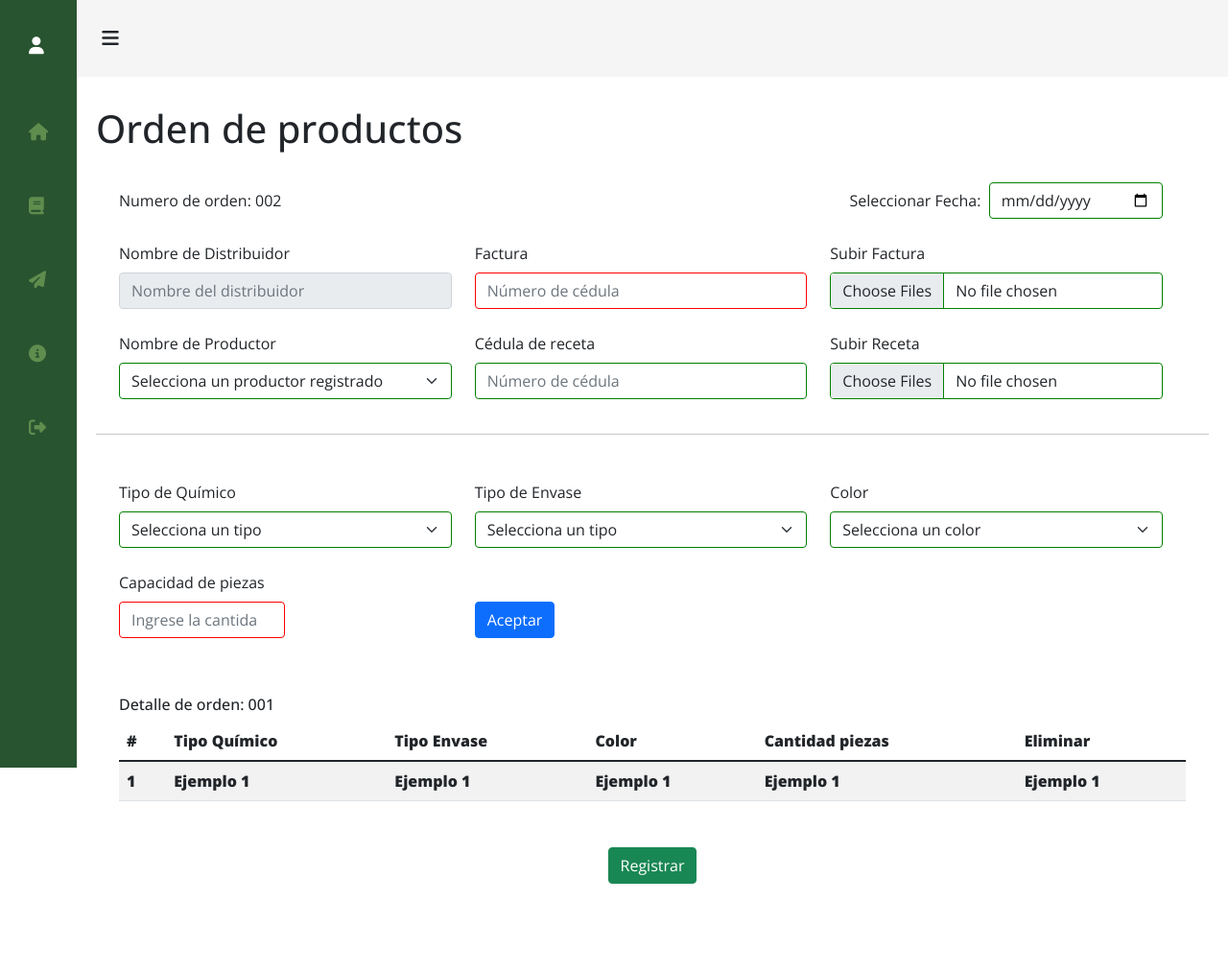
After one commit to Proyecto-Plataforma-de-Trazabilidad/SistemaWeb-Trazabilidad, a PHP site: page /Ordenes.php in a window 1280 px wide. The commit adds this page. Shown: the whole page at 96% size. Run offline with PHP 8.4, Linux system fonts and the light colour scheme; the visitor is signed in with stand-in values (Sample User, id 1); lists and menus that the app fills with data are empty; some libraries are stand-ins or nearby versions.

Commit message:
Movimiento Ordenes
Realice el diseño de movimiento de ordenes, acomode los links de estilo de los indices (menus)

```diff
--- a/Catalogos.php
+++ b/Catalogos.php
@@ -9,7 +9,7 @@ include('navMenu.php')
     <meta charset="UTF-8">
     <meta http-equiv="X-UA-Compatible" content="IE=edge">
     <meta name="viewport" content="width=device-width, initial-scale=1.0">
-    <link rel="stylesheet" href="css/menu-movimientos/menu-movimientos.css">
+    <link rel="stylesheet" href="css/menu-MovCat/menu-MovCat.css">
     <title>APEJAL-Movimientos</title>
 </head>
 
--- a/Menu-Movimientos.php
+++ b/Menu-Movimientos.php
@@ -9,7 +9,7 @@ include('navMenu.php');
     <meta charset="UTF-8">
     <meta http-equiv="X-UA-Compatible" content="IE=edge">
     <meta name="viewport" content="width=device-width, initial-scale=1.0">
-    <link rel="stylesheet" href="css/menu-movimientos/menu-movimientos.css">
+    <link rel="stylesheet" href="css/menu-MovCat/menu-MovCat.css">
     <title>APEJAL-Movimientos</title>
 </head>
 
@@ -18,7 +18,7 @@ include('navMenu.php');
         <h1>Índice de Movimientos</h1>
 
         <div class="Menu">
-            <div class="menu-item" id="Ordenes" onclick="location.href='inicio.php'">
+            <div class="menu-item" id="Ordenes" onclick="location.href='Ordenes.php'">
                 <img src="Recursos/Iconos/Ordenes.svg" alt="Icono de Ordenes" class="menu-item-imagen">
                 <p  class="menu-item-titulo">Ordenes</p>
             </div>
--- /dev/null
+++ b/Ordenes.php
@@ -0,0 +1,202 @@
+<!-- Incluir menu lateral -->
+<?php
+include "navMenu.php";
+?>
+
+<!DOCTYPE html>
+<html lang="es">
+
+<head>
+    <meta charset="UTF-8">
+    <meta http-equiv="X-UA-Compatible" content="IE=edge">
+    <meta name="viewport" content="width=device-width, initial-scale=1.0">
+    <link rel="stylesheet" href="css/movimientos/Orden/orden.css">
+    <title>APEJAL-Ordenes</title>
+</head>
+
+<!-- Estilos de validacion de los campos esto se puede agregar a una hoja de estilo principal. (para no repetir este codigo en todos) -->
+<!-- <header>
+    <style>
+        input:invalid {
+            border-color: red;
+        }
+
+        input:valid {
+            border-color: green;
+        }
+
+        select:invalid {
+            border-color: red;
+        }
+
+        select:valid {
+            border-color: green;
+        }
+    </style>
+</header> -->
+
+<body>
+    <section class="titulo">
+        <div>
+            <h1>Orden de productos</h1>
+        </div>
+    </section>
+
+    <section class="form-Principal">
+        <form class="row g-4 container-fluid" id="frm" method="POST"
+            action="<?php echo htmlspecialchars($_SERVER['PHP_SELF']) ?>" onsubmit="return 0">
+
+            <div class="form-Principal-encabezado">
+                <div class="form-Principal-encabezado-numero">
+                    <label for="">Numero de orden: 002 </label>
+                </div>
+                <div>
+                    <label for="startDate">Seleccionar Fecha: &nbsp;</label>
+                </div>
+
+                <div class="col-sm-2">
+                    <input id="startDate" class="form-control" type="date" />
+                </div>
+            </div>
+
+            <div class="col-sm-4">
+                <label for="OrdNombre" class="form-label">Nombre de Distribuidor</label>
+                <!-- debe de cargar dependiendo el inicio de seccion  -->
+                <input disabled type="text" id="innombre" name="nomDistribuidor" class="form-control" maxlength="30"
+                    required placeholder="Nombre del distribuidor">
+            </div>
+
+            <div class="col-sm-4">
+                <label for="OrdFact" class="form-label">Factura</label>
+                <input type="text" id="factOrden" name="facturaOrden" class="form-control" maxlength="30"
+                    pattern="[A-Za-z ñÑáéíóúÁÉÍÓÚ#0-9.,-]{1,30}" required placeholder="Número de cédula">
+            </div>
+
+            <div class="col-sm-4">
+                <label for="formFileMultiple" class="form-label">Subir Factura</label>
+                <input class="form-control" type="file" id="formFileMultiple" multiple>
+            </div>
+
+            <div class="col-sm-4">
+                <div>
+                    <label for="inestado" class="form-label">Nombre de Productor</label>
+                    <select name="inestado" id="inestado" class="form-select" required>
+                        <option hidden>Selecciona un productor registrado</option>
+                        <option value="">1</option>
+                        <option value="">2</option>
+                    </select>
+                </div>
+            </div>
+
+            <div class="col-sm-4">
+                <label for="OrdFact" class="form-label">Cédula de receta</label>
+                <input type="text" id="factOrden" name="facturaOrden" class="form-control" maxlength="30"
+                    pattern="[A-Za-z ñÑáéíóúÁÉÍÓÚ#0-9.,-]{1,30}" placeholder="Número de cédula">
+            </div>
+
+            <div class="col-sm-4">
+                <label for="formFileMultiple" class="form-label">Subir Receta</label>
+                <input class="form-control" type="file" id="formFileMultiple" multiple>
+            </div>
+
+        </form>
+    </section>
+
+    <!-- Linea para separar el detalle -->
+    <div>
+        <hr class="divider">
+    </div>
+
+    <section class="form-Detalle">
+        <form class="row g-4 container-fluid" id="frm" method="POST"
+            action="<?php echo htmlspecialchars($_SERVER['PHP_SELF']) ?>" onsubmit="return 0">
+
+            <div class="col-sm-4">
+                <div>
+                    <label for="inestado" class="form-label">Tipo de Químico</label>
+                    <select name="inestado" id="inestado" class="form-select" required>
+                        <option hidden>Selecciona un tipo</option>
+                        <option value="">1</option>
+                        <option value="">2</option>
+                    </select>
+                </div>
+            </div>
+
+            <div class="col-sm-4">
+                <div>
+                    <label for="inestado" class="form-label">Tipo de Envase</label>
+                    <select name="inestado" id="inestado" class="form-select" required>
+                        <option hidden>Selecciona un tipo</option>
+                        <option value="">1</option>
+                        <option value="">2</option>
+                    </select>
+                </div>
+            </div>
+
+            <div class="col-sm-4">
+                <div>
+                    <label for="inestado" class="form-label">Color</label>
+                    <select name="inestado" id="inestado" class="form-select" required>
+                        <option hidden>Selecciona un color</option>
+                        <option value="">1</option>
+                        <option value="">2</option>
+                    </select>
+                </div>
+            </div>
+
+            <div class="col-sm-4">
+                <div class="col-6">
+                    <label for="incap" class="form-label">Capacidad de piezas</label>
+                    <input type="number" class="form-control" id="incap" maxlength="10" name="incap" required
+                        placeholder="Ingrese la cantidad">
+                </div>
+            </div>
+
+            <div class="col-sm-4">
+                <button type="submit" class="btn btn-primary button-aceptar" onclick="" name="Aceptar">Aceptar</button>
+            </div>
+        </form>
+
+
+        <div class="form-Detalle-table">
+            <h6 class="form-Detalle-titulo">Detalle de orden: 001</h6>
+            <table class="table table-striped" id="tabla">
+                <thead>
+                    <tr>
+                        <th scope="col">#</th>
+                        <th scope="col">Tipo Químico</th>
+                        <th scope="col">Tipo Envase</th>
+                        <th scope="col">Color</th>
+                        <th scope="col">Cantidad piezas</th>
+                        <th scope="col">Eliminar</th>
+                        <!-- aqui agregamos el icono y funcion de eliminar por si se equivoca en algo -->
+                    </tr>
+                </thead>
+                <tbody id="bodyTabla">
+                    <tr>
+                    <th scope="col">1</th>
+                        <th scope="col">Ejemplo 1</th>
+                        <th scope="col">Ejemplo 1</th>
+                        <th scope="col">Ejemplo 1</th>
+                        <th scope="col">Ejemplo 1</th>
+                        <th scope="col">Ejemplo 1</th>
+                    </tr>
+                </tbody>
+            </table>
+            <button type="submit" class="btn btn-success button-registrar" onclick="" name="Registrar">Registrar</button>
+        </div>
+    </section>
+
+    <script type="text/javascript" src="jquery-3.6.0.min.js"></script>
+    <script type="text/javascript" src="bootstrap-5.1.3-dist/js/bootstrap.min.js"></script>
+    <script type="text/javascript" src="datatables.min.js"></script>
+    <script type="text/javascript" src=""></script> <!-- scrip para la funcion del la tabla detalle orden  -->
+    <script src="menujs.js"></script>
+    <script type="text/javascript">
+        $(function () {
+            $('#datepicker').datepicker();
+        });
+    </script>
+</body>
+
+</html>
--- /dev/null
+++ b/css/movimientos/Orden/orden.css
@@ -0,0 +1,54 @@
+.titulo{
+    margin-bottom: 2rem;
+}
+
+.form-Principal-encabezado{
+    display: flex;
+    justify-content:flex-end;
+    align-items: center;
+}
+
+.form-Principal-encabezado-numero{
+    flex-grow: 4;
+}
+
+.divider{
+    margin: 2.25rem 0 3rem 0;
+}
+
+.form-Detalle-table{
+    display: flex;
+    flex-direction: column;
+    align-items: center;
+    margin: 2.25rem 0 3rem 0;
+    padding: 1.5rem;
+
+}
+
+.form-Detalle-titulo{
+    align-self: flex-start;
+}
+
+.button-aceptar{
+    margin-top: 2rem;
+}
+
+.button-registrar{
+    margin-top: 2rem;
+}
+
+input:invalid {
+    border-color: red;
+}
+
+input:valid {
+    border-color: green;
+}
+
+select:invalid {
+    border-color: red;
+}
+
+select:valid {
+    border-color: green;
+}
```
Also changed, not shown: css/menu-MovCat/menu-MovCat.css (renamed from css/menu-Movimientos/menu-Movimientos.css).
